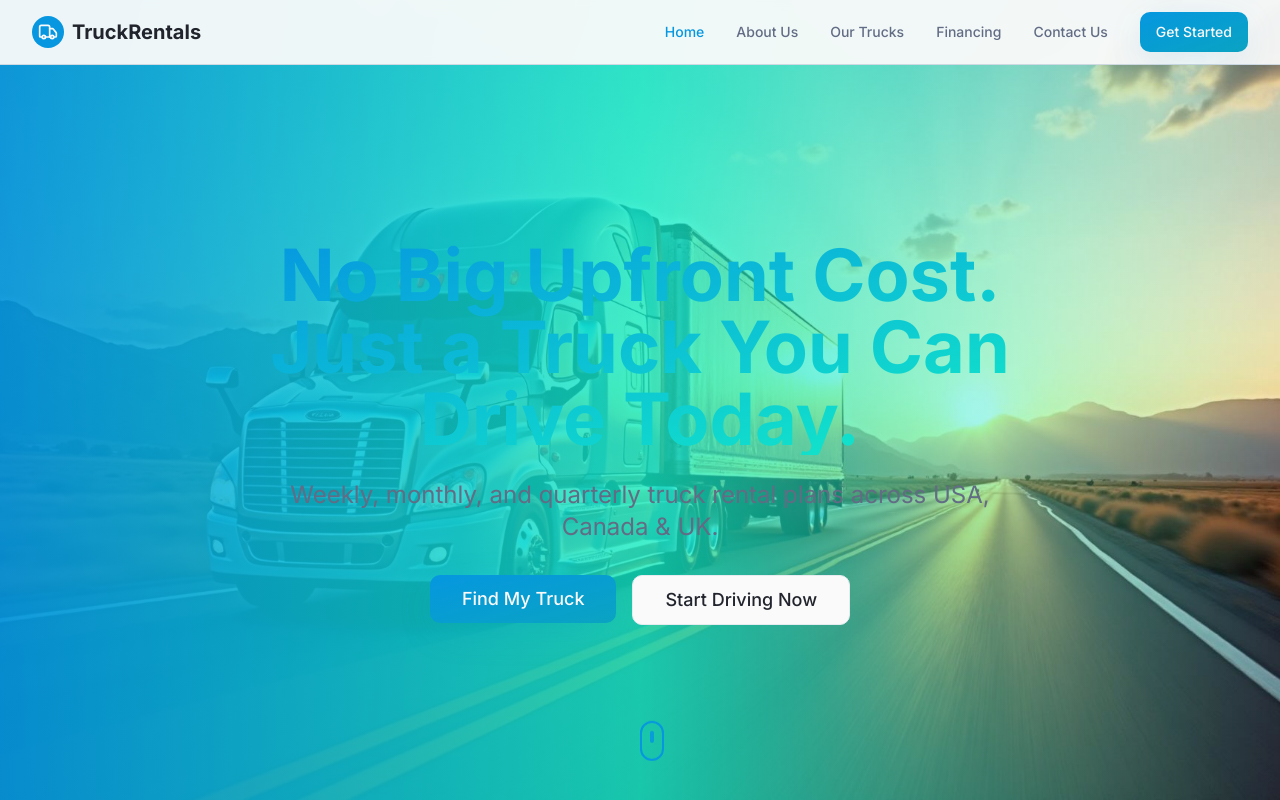
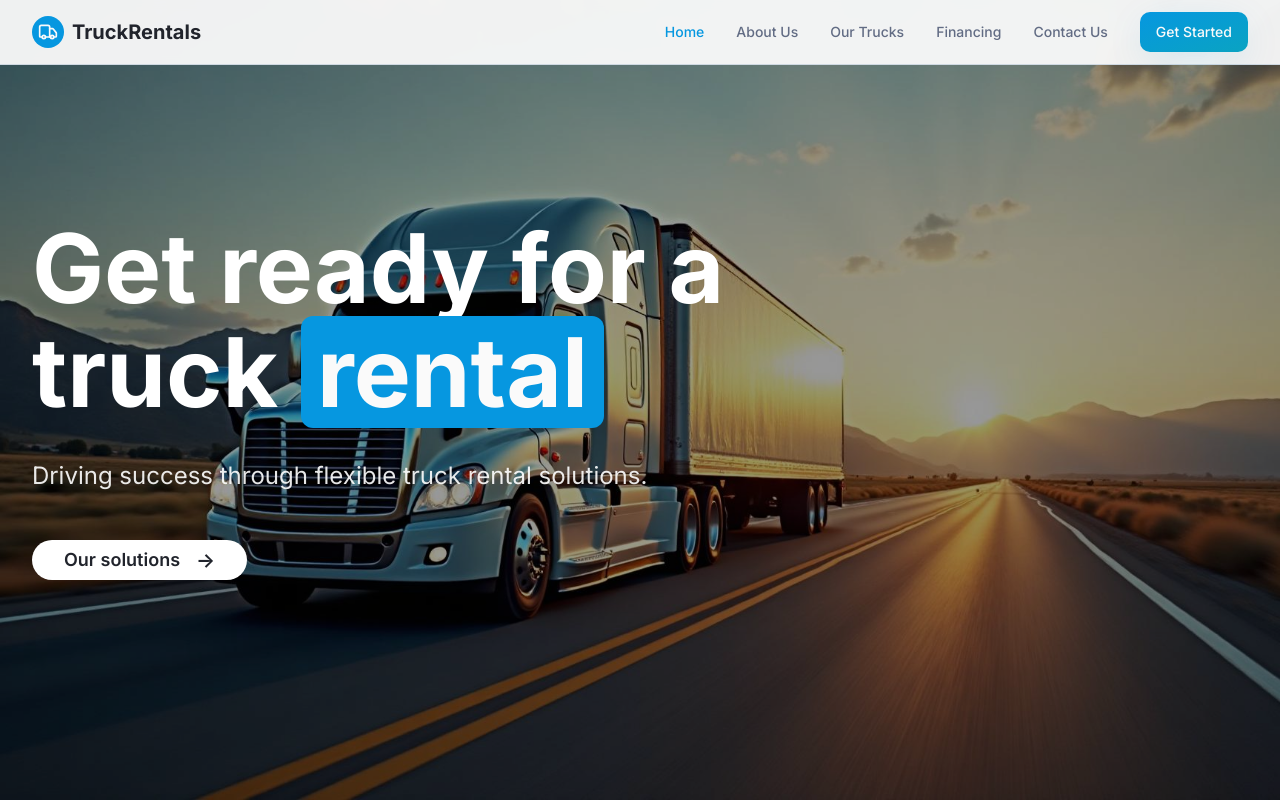
Before and after one commit to Unendingmould/driveon-rentals, a React (Vite) app: page / in a window 1280 px wide. Shown: the top 800 px of the page. Built offline with nearby package versions, Linux system fonts and the light colour scheme.

Commit message:
Update hero section design

```diff
--- a/src/components/HeroSection.tsx
+++ b/src/components/HeroSection.tsx
@@ -6,54 +6,42 @@ export default function HeroSection() {
     document.getElementById('trucks')?.scrollIntoView({ behavior: 'smooth' });
   };
 
-  const scrollToCTA = () => {
-    document.getElementById('cta')?.scrollIntoView({ behavior: 'smooth' });
-  };
-
   return (
-    <section className="relative min-h-screen flex items-center justify-center overflow-hidden pt-16">
+    <section className="relative min-h-screen flex items-center overflow-hidden">
       {/* Background Image */}
       <div
         className="absolute inset-0 bg-cover bg-center bg-no-repeat"
         style={{ backgroundImage: `url(${heroTruckImage})` }}
       >
-        <div className="absolute inset-0 hero-overlay" />
+        <div className="absolute inset-0 bg-black/40" />
       </div>
 
       {/* Content */}
-      <div className="relative z-10 max-w-7xl mx-auto px-4 sm:px-6 lg:px-8">
-        <div className="max-w-3xl mx-auto text-center">
-          <h1 className="text-4xl md:text-6xl lg:text-7xl font-bold mb-6 text-gradient fade-in-up">
-            No Big Upfront Cost. Just a Truck You Can Drive Today.
+      <div className="relative z-10 max-w-7xl mx-auto px-4 sm:px-6 lg:px-8 w-full">
+        <div className="max-w-4xl">
+          <h1 className="text-5xl md:text-7xl lg:text-8xl font-bold mb-8 leading-tight">
+            <span className="text-white">Get ready for a</span>
+            <br />
+            <span className="text-white">truck </span>
+            <span className="bg-primary text-primary-foreground px-4 py-2 rounded-lg inline-block">
+              rental
+            </span>
           </h1>
 
-          <p className="text-xl md:text-2xl mb-8 text-muted-foreground fade-in-up animation-delay-200">
-            Weekly, monthly, and quarterly truck rental plans across USA, Canada & UK.
+          <p className="text-xl md:text-2xl mb-12 text-white/90 max-w-2xl">
+            Driving success through flexible
+            truck rental solutions.
           </p>
 
-          <div className="flex flex-col sm:flex-row gap-4 justify-center fade-in-up animation-delay-400">
+          <div className="flex items-center gap-4">
             <Button
               onClick={scrollToTrucks}
-              className="btn-cta text-lg px-8 py-6"
+              className="bg-white text-foreground hover:bg-white/90 px-8 py-4 rounded-full font-semibold text-lg transition-all duration-300 hover:scale-105"
             >
-              Find My Truck
-            </Button>
-
-            <Button
-              onClick={scrollToCTA}
-              variant="outline"
-              className="btn-secondary text-lg px-8 py-6"
-            >
-              Start Driving Now
+              Our solutions
+              <span className="ml-2 text-xl">→</span>
             </Button>
           </div>
-        </div>
-      </div>
-
-      {/* Scroll Indicator */}
-      <div className="absolute bottom-8 left-1/2 transform -translate-x-1/2 animate-bounce">
-        <div className="w-6 h-10 border-2 border-primary rounded-full flex justify-center">
-          <div className="w-1 h-3 bg-primary rounded-full mt-2 animate-pulse"></div>
         </div>
       </div>
     </section>
```
